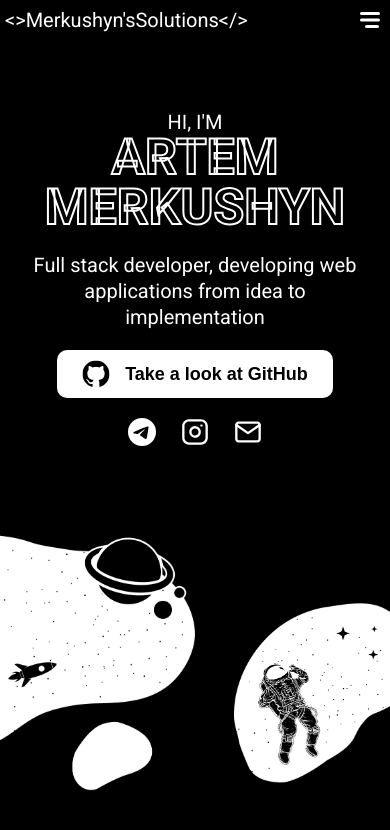
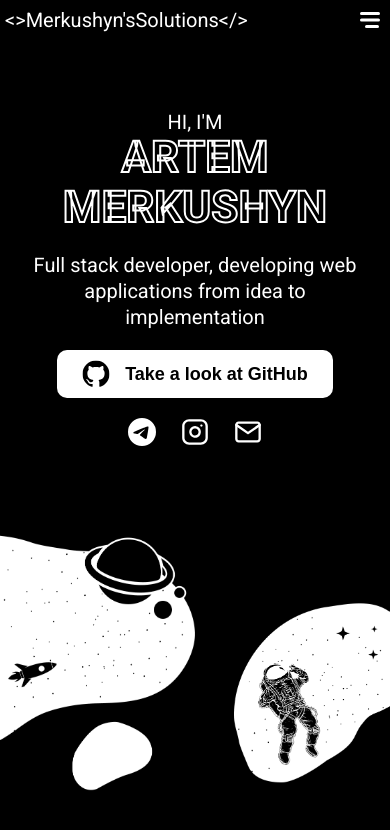
Before and after one commit to ArtemMerkushyn/byMerkushyn, a React (Create React App) app: page / in a window 390 px wide. Shown: the top 830 px of the page. Built offline with nearby package versions, Linux system fonts and the light colour scheme.

Commit message:
fixed the appearance of the h1 on mobile devices

```diff
--- a/src/pages/Main/main.module.scss
+++ b/src/pages/Main/main.module.scss
@@ -398,6 +398,11 @@
 }
 
 @media (max-width: 426px) {
+    .hero {
+        h1 {
+            font-size: $font-size-xxl;
+        }
+    }
     .projects {
         h3 {
             margin-bottom: $margin-title-mobile;
```
